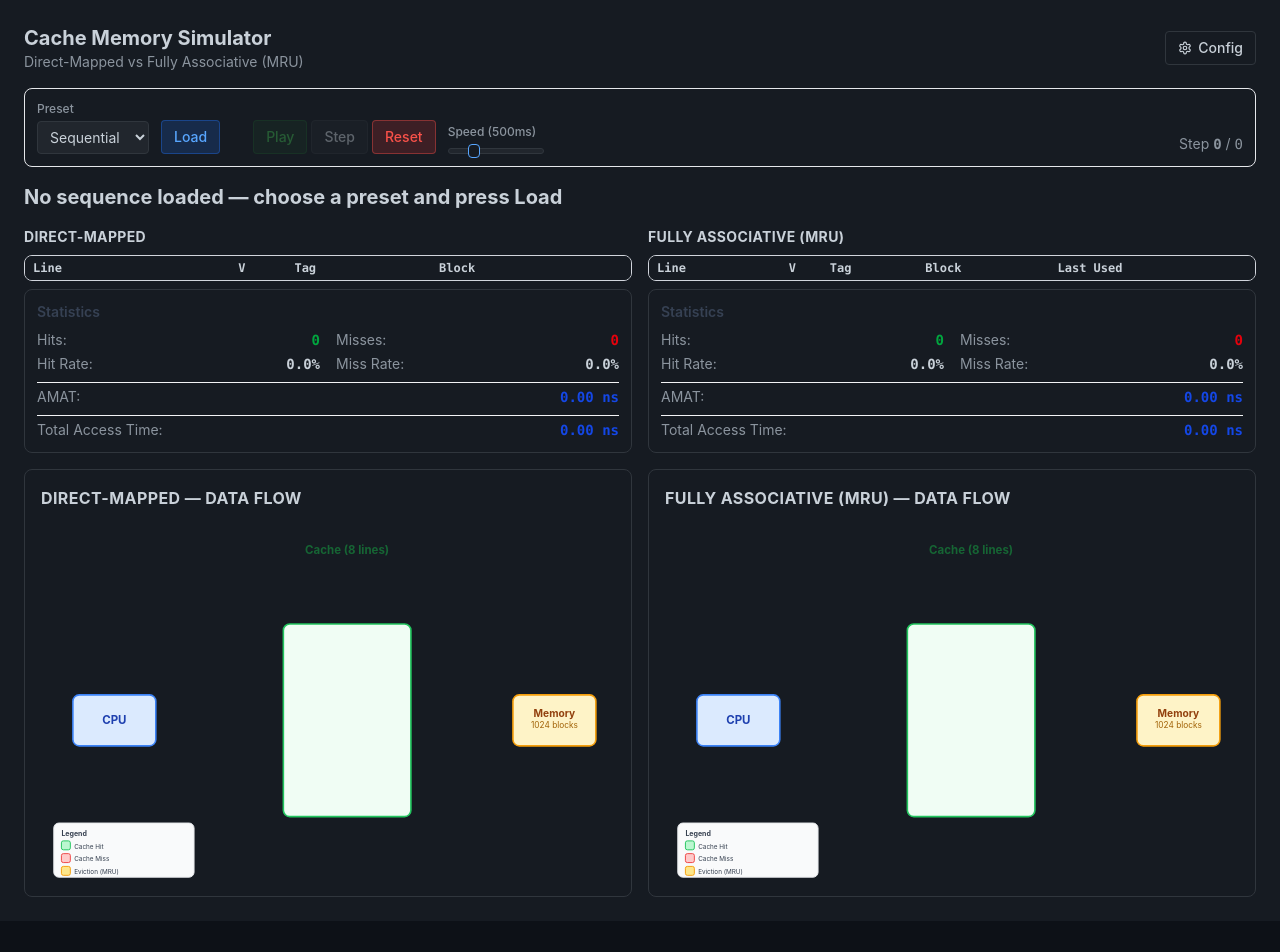
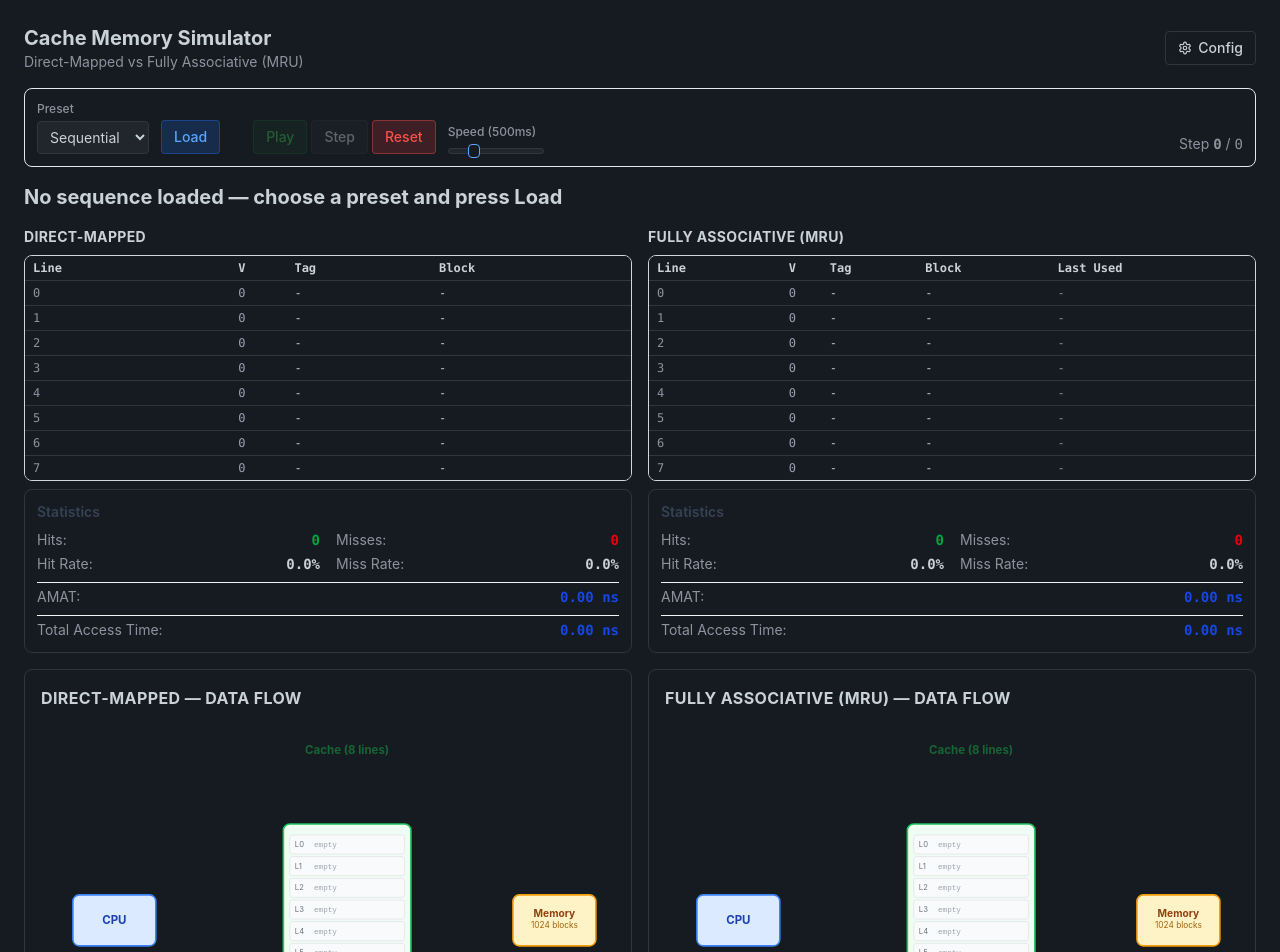
Before and after one commit to mbchavez27/direct-vs-fa-cache-memory, a SvelteKit app: page / in a window 1280 px wide. Shown: the top 952 px of the page. Before the commit the page ends 921 px from the top, so only its background shows below. Built offline with nearby package versions, Linux system fonts and the light colour scheme.

Commit message:
style: add empty lines to CacheLine when empty  state

```diff
--- a/src/routes/+page.svelte
+++ b/src/routes/+page.svelte
@@ -31,8 +31,10 @@
 
 	let dmTrace = $state<TraceEntry[]>([]);
 	let faTrace = $state<TraceEntry[]>([]);
-	let dmSnapshot = $state<CacheLine[]>([]);
-	let faSnapshot = $state<CacheLine[]>([]);
+	// svelte-ignore state_referenced_locally
+	let dmSnapshot = $state<CacheLine[]>(createEmptyLines(cacheConfig.cacheBlockCount));
+	// svelte-ignore state_referenced_locally
+	let faSnapshot = $state<CacheLine[]>(createEmptyLines(cacheConfig.cacheBlockCount));
 
 	let dmStats = $state<SimulationStatistics>({
 		totalAccesses: 0, hits: 0, misses: 0, hitRate: 0, missRate: 0, averageMemoryAccessTimeNs: 0, totalMemoryAccessTimeNs: 0,
```
